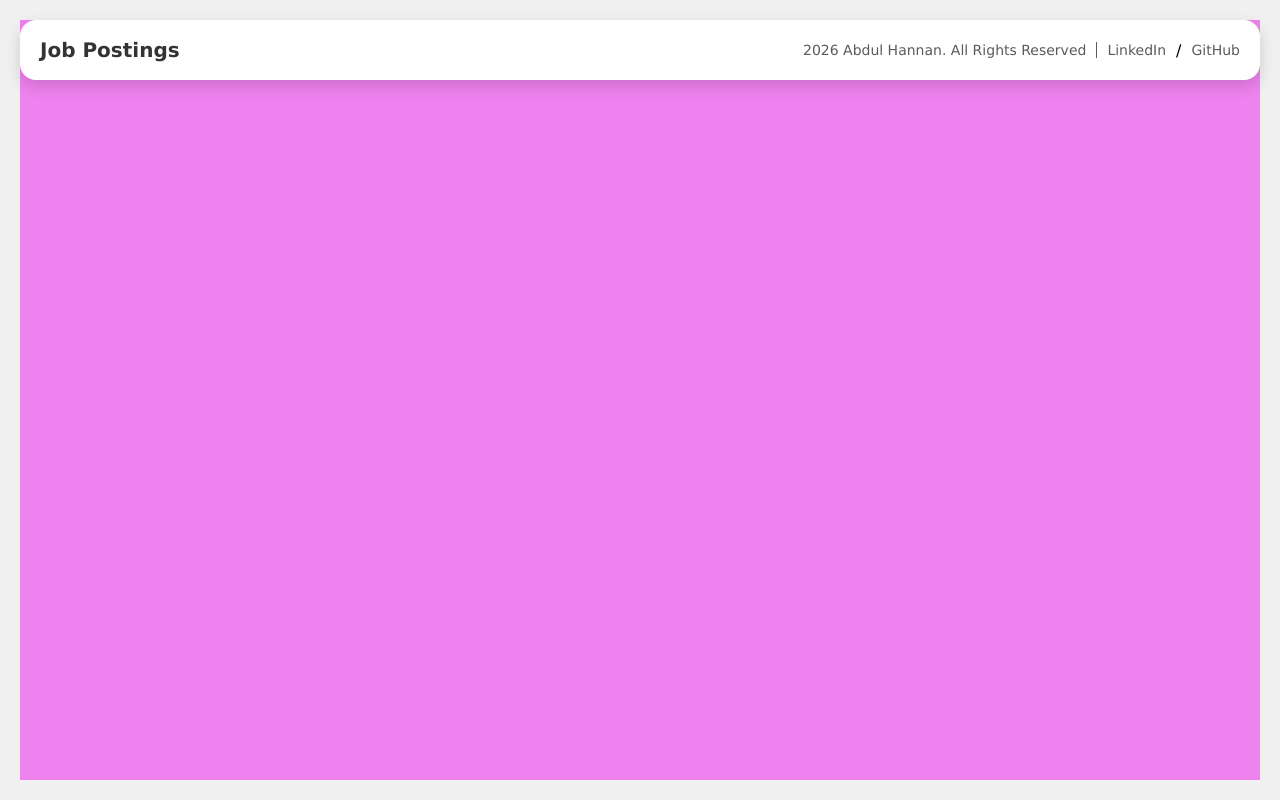
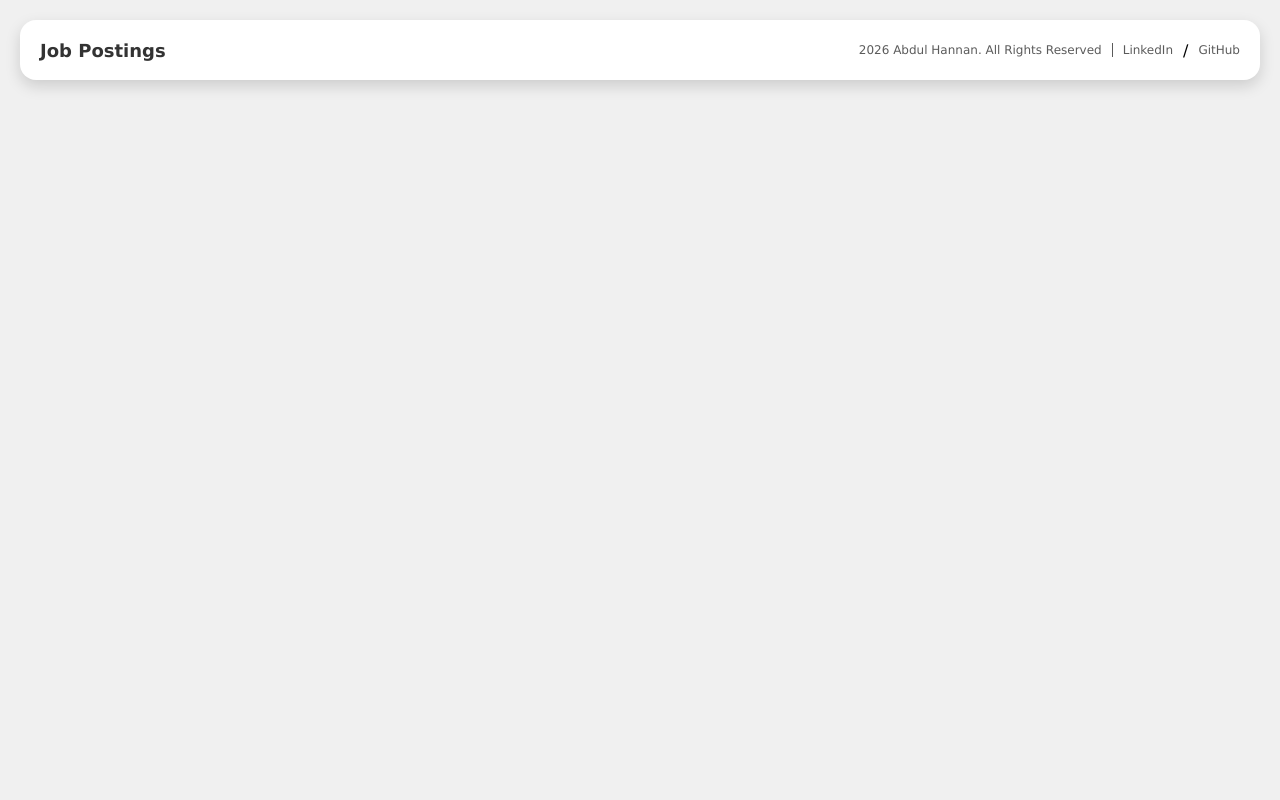
Before and after one commit to Ab-dul-Hannan/Job-Cards-React-Project, a React (Vite) app: page / in a window 1280 px wide. Built offline with nearby package versions, Linux system fonts and the light colour scheme.

Commit message:
Update index.css

```diff
--- a/src/index.css
+++ b/src/index.css
@@ -21,8 +21,6 @@ body{
   display: flex;
   flex-direction: column;
   align-items: center;
-  background-color: violet;
-  height: 100%;
 }
 
 .nav{
@@ -39,7 +37,7 @@ body{
 }
 
 .nav .logo{
-  font-size: 20px;
+  font-size: 18px;
   font-weight: bold;
   color: #333;
 }
@@ -53,7 +51,7 @@ body{
 .nav .links a{
   text-decoration: none;
   color: #5b5b5b;
-  font-size: 14px;
+  font-size: 12px;
 }
 
 .nav .links a:hover{
@@ -61,7 +59,7 @@ body{
 }
 
 .nav .links p{
-  font-size: 14px;
+  font-size: 12px;
   color: #5b5b5b;
   border-right: 1px solid #5b5b5b;
   padding-right: 10px;
```
